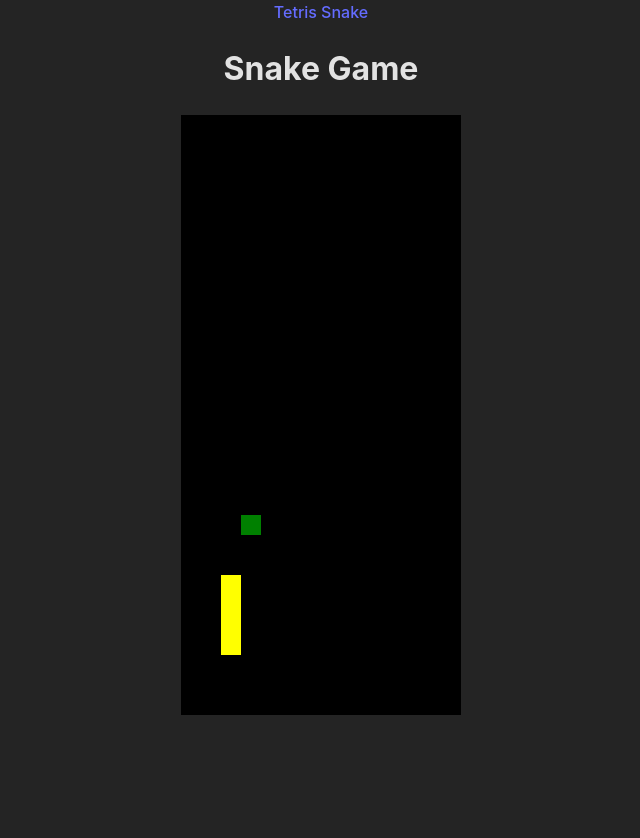
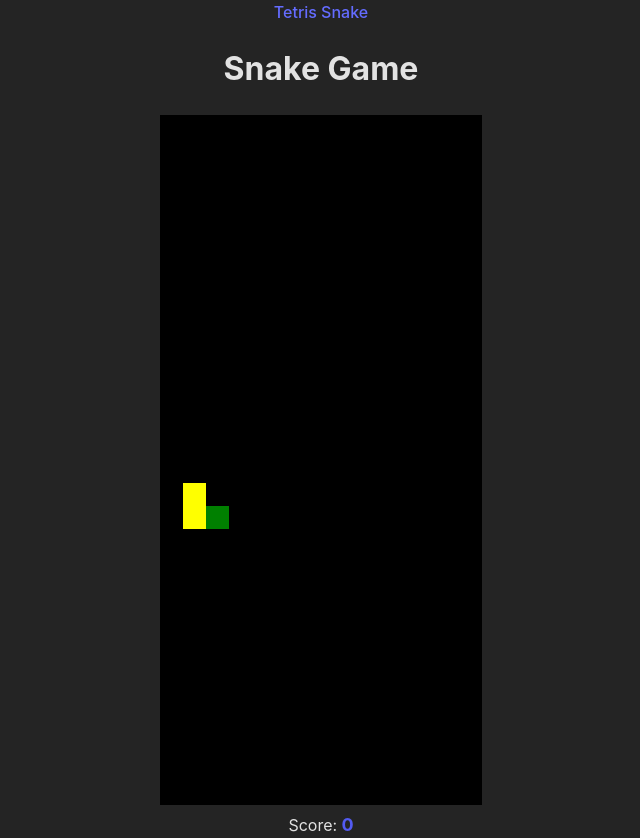
Before and after one commit to alexesba/small-js-games, a React (Vite) app: page /game/snake in a window 1280 px wide. Shown: the whole page, without its empty margins (319-959 px from the left). Before the commit the page ends 800 px from the top, so only its background shows below. Built offline with nearby package versions, Linux system fonts and the light colour scheme.

Commit message:
Add score option

```diff
--- a/src/components/Board.jsx
+++ b/src/components/Board.jsx
@@ -22,7 +22,8 @@ export function Board({ width, height, size }) {
   }, [width, height])
 
   const [board, setBoard] = useState(createBoard(width, height, setRandomItem()))
-  const [snake, setSnake] = useState([[0, 0], [1, 0], [2, 0]]);
+  const [snake, setSnake] = useState([[0, 0], [1, 0]]);
+  const [score, setScore] = useState(0);
 
   const [pause, setPause] = useState(false);
 
@@ -55,10 +56,11 @@ export function Board({ width, height, size }) {
 
   const endGame = useCallback(() => {
     alert('Game Over');
-    const newSnake = [[0, 0], [1, 0], [2, 0]];
+    const newSnake = [[0, 0], [1, 0]];
     setDirection('y');
     setSnake(newSnake)
     resetBoard()
+    setScore(0);
   }, [resetBoard])
 
   const eat = useCallback((position) => {
@@ -78,12 +80,13 @@ export function Board({ width, height, size }) {
 
   const snakeWalk = useCallback((position) => {
     if (shouldEat(position)) {
-      return eat(position)
+      eat(position)
+      return setScore(score + 10);
     }
     return walk(position);
-  }, [eat, walk, shouldEat])
+  }, [eat, walk, shouldEat, score])
 
-  const validPosition = useCallback((y, x) =>{
+  const validPosition = useCallback((y, x) => {
     return board[x]?.[y] != undefined
   }, [board])
 
@@ -238,6 +241,10 @@ export function Board({ width, height, size }) {
   return (
     <div role="button" tabIndex="0" onKeyDown={moveSnake} >
       <canvas ref={canvasRef} />
+      <div>
+        <span>Score</span>:
+        <span className="score"> {score} </span>
+      </div>
     </div>
   )
 }
--- a/src/index.css
+++ b/src/index.css
@@ -27,3 +27,9 @@ body {
   display: flex;
   place-items: center;
 }
+
+.score {
+  color: #535bf2;
+  font-weight: bold;
+  font-size: large;
+}
--- a/src/pages/SnakePage.jsx
+++ b/src/pages/SnakePage.jsx
@@ -4,7 +4,7 @@ export function SnakePage() {
   return (
     <div>
       <h1> Snake Game </h1>
-      <Board width={14} height={30} size={20} />
+      <Board width={14} height={30} size={23} />
     </div>
   )
 }
```
